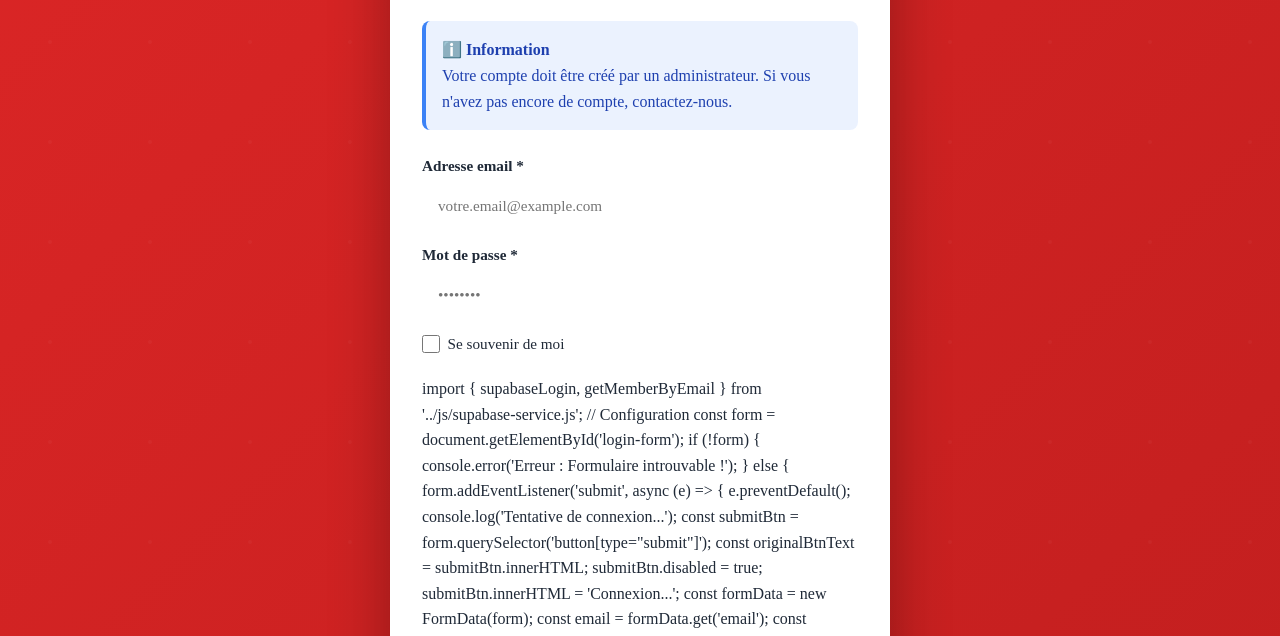
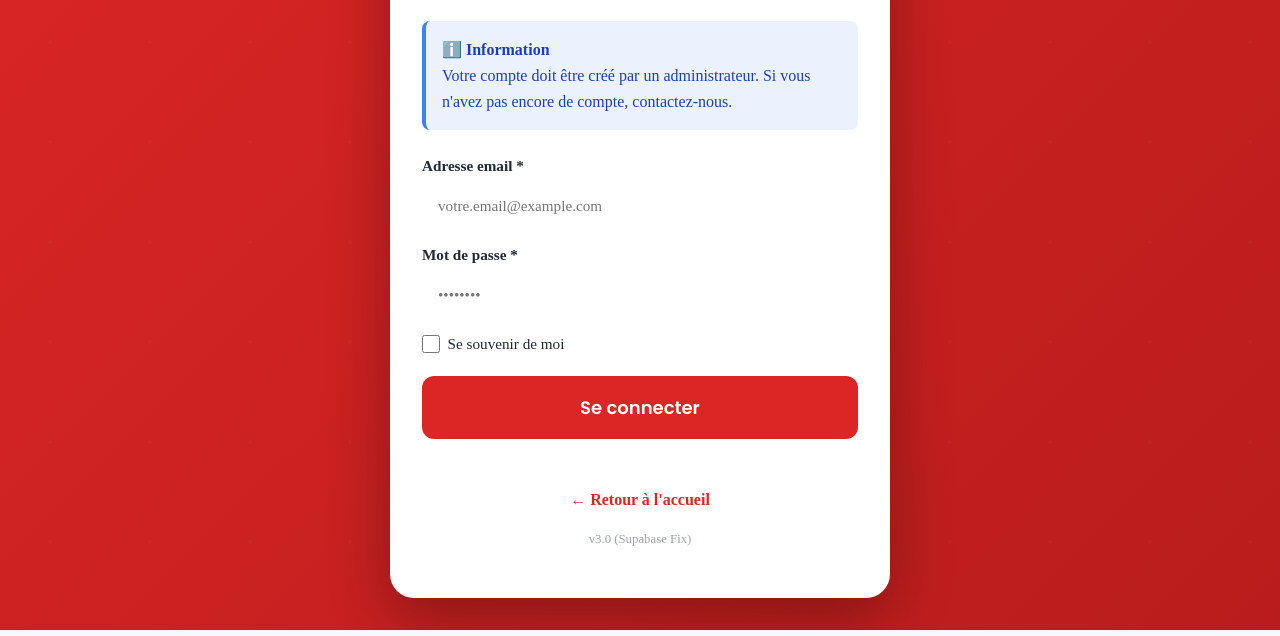
Before and after one commit to DanK2436/gal-lubumbashi, a website: page membres/login.html in a window 1280 px wide. Shown: the part 308-944 px from the top of the page. Drawn offline with Linux system fonts and the light colour scheme; a script that the page names is missing.

Commit message:
🚑 Fix: Réparation structure HTML login.html (script tag manquant)

```diff
--- a/membres/login.html
+++ b/membres/login.html
@@ -202,6 +202,20 @@
                     <label for="remember">Se souvenir de moi</label>
                 </div>
 
+                <button type="submit" class="btn btn--primary btn--lg w-full">
+                    Se connecter
+                </button>
+            </form>
+
+            <div class="login-footer">
+                <a href="../index.html">← Retour à l'accueil</a>
+                <p style="margin-top: 1rem; font-size: 0.8rem; color: #9ca3af;">v3.0 (Supabase Fix)</p>
+            </div>
+        </div>
+    </div>
+
+    <script type="module">
+        import { showToast } from '../js/ui.js';
         import { supabaseLogin, getMemberByEmail } from '../js/supabase-service.js';
 
         // Configuration
@@ -227,13 +241,11 @@
                 try {
                     // 1. Essayer de se connecter avec Supabase Auth
                     // Note: Cela suppose que les utilisateurs sont enregistrés dans Supabase Auth
-                // Si vous utilisez une table 'members' personnalisée avec mot de passe en clair (déconseillé mais
-                possible pour migration),
+                    // Si vous utilisez une table 'members' personnalisée avec mot de passe en clair (déconseillé mais possible pour migration),
                     // il faudrait vérifier dans la table 'members' directement.
 
                     // Approche hybride pour la migration :
-                // On vérifie d'abord dans la table 'members' si on trouve une correspondance email/password (migration
-                simple)
+                    // On vérifie d'abord dans la table 'members' si on trouve une correspondance email/password (migration simple)
 
                     const member = await getMemberByEmail(email);
 
@@ -293,8 +305,7 @@
         }
 
         // Vérifier si déjà connecté
-                const isAuthenticated = !!(localStorage.getItem('memberToken') ||
-                sessionStorage.getItem('memberToken'));
+        const isAuthenticated = !!(localStorage.getItem('memberToken') || sessionStorage.getItem('memberToken'));
         if (isAuthenticated) {
             // Rediriger vers le dashboard si déjà connecté
             window.location.href = 'pages/dashboard.html';
```
Lines whose indentation alone changed are shown as unchanged.
